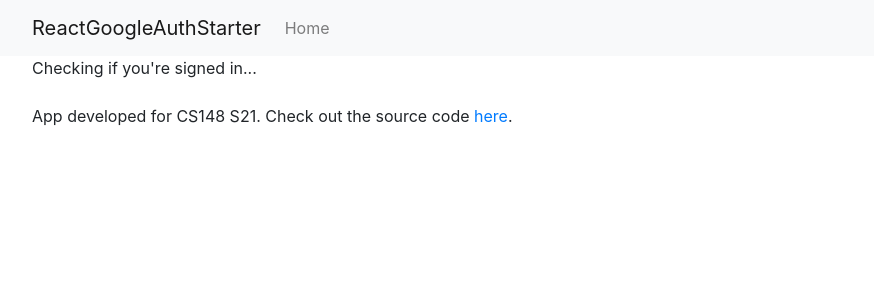
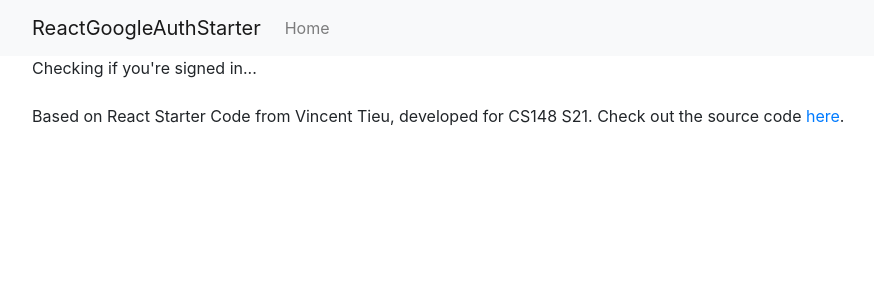
Before and after one commit to ucsb-cs148-s21/1pm-t8-bike, a React (Create React App) app: page /profile in a window 1280 px wide. Shown: the top 300 px of the page, without its empty margins (53-927 px from the left). Built offline with nearby package versions, Linux system fonts and the light colour scheme; the HTML template or start-up script is replaced by a standard one.

Commit message:
added credits

```diff
--- a/src/components/Footer.js
+++ b/src/components/Footer.js
@@ -3,7 +3,7 @@ import Container from "react-bootstrap/Container";
 export default function Footer() {
   return (
     <Container>
-      App developed for CS148 S21. Check out the source code{" "}
+      Based on React Starter Code from Vincent Tieu, developed for CS148 S21. Check out the source code{" "}
       <a href="https://github.com/vincentktieu101/ReactGoogleAuthStarter">here</a>
       .
       <br />
```
